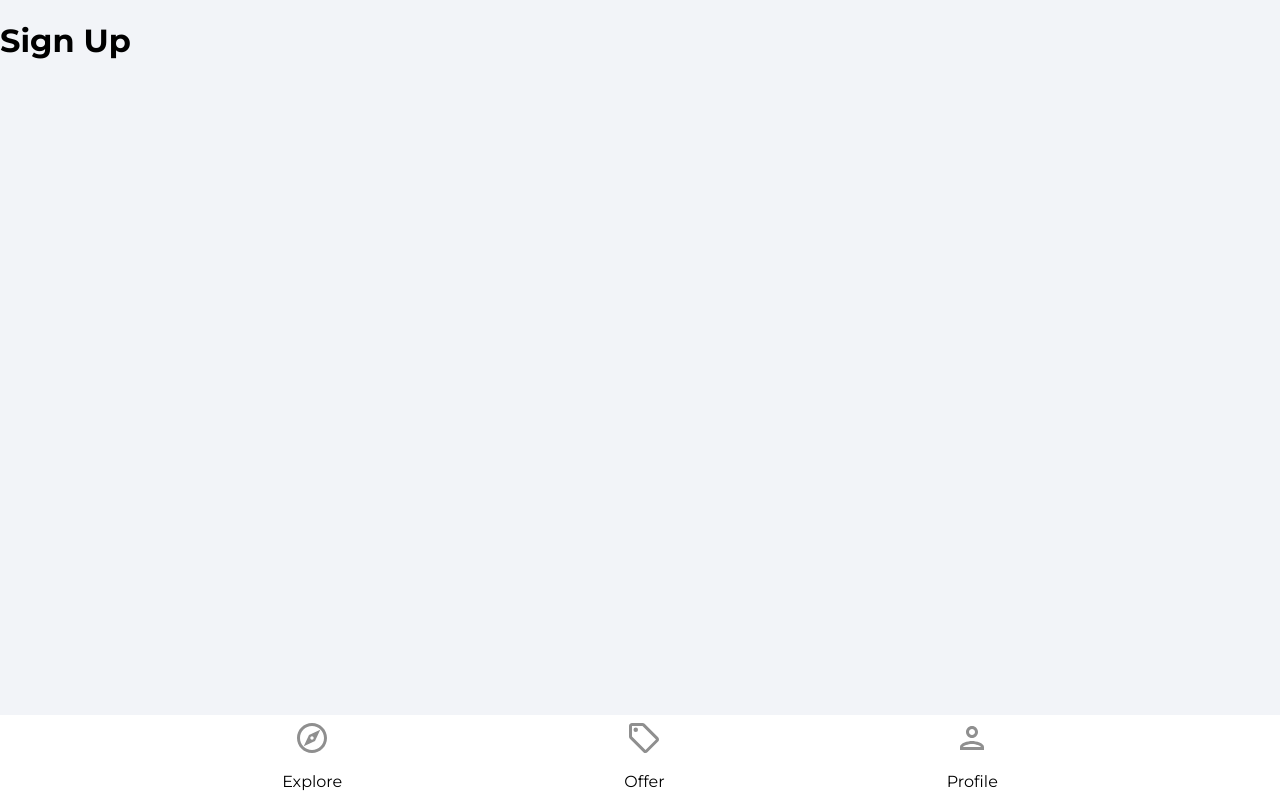
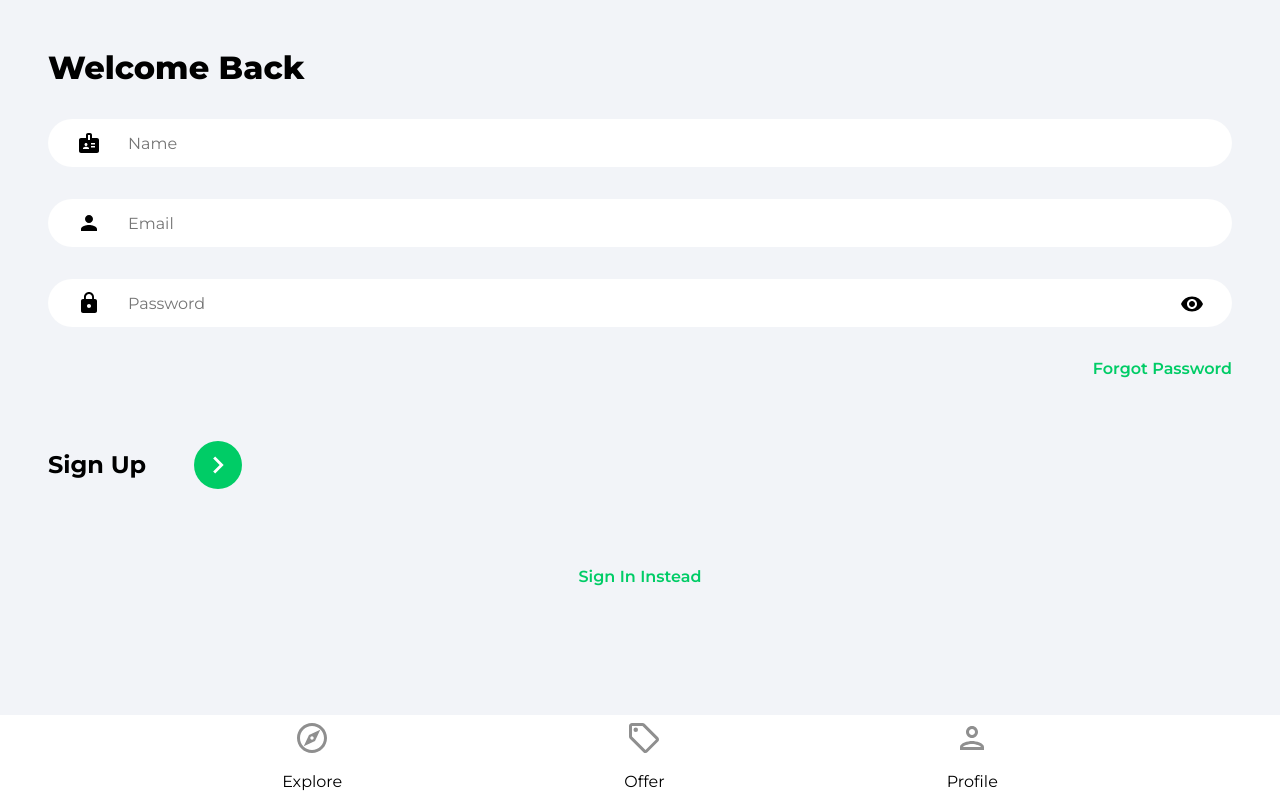
Before and after one commit to g-ram84/github-finder, a React (Create React App) app in the folder house-marketplace/: page /sign-up in a window 1280 px wide. Built offline with nearby package versions, Linux system fonts and the light colour scheme.

Commit message:
Added sign-in/sign-up forms

```diff
--- a/house-marketplace/src/pages/SignIn.jsx
+++ b/house-marketplace/src/pages/SignIn.jsx
@@ -1,8 +1,75 @@
+import { useState } from "react";
+import { Link, useNavigate } from "react-router-dom";
+import { ReactComponent as ArrowRightIcon } from "../assets/svg/keyboardArrowRightIcon.svg";
+import visibilityIcon from "../assets/svg/visibilityIcon.svg";
+
 function SignIn() {
+	const [showPassword, setShowPassword] = useState(false);
+	const [formData, setFormData] = useState({
+		email: "",
+		password: ""
+	});
+
+	const { email, password } = formData;
+
+	const navigate = useNavigate();
+
+	const onChange = (e) => {
+		setFormData((prevState) => ({
+			...prevState,
+			[e.target.id]: e.target.value
+		}));
+	};
+
 	return (
-		<div>
-			<h1>Sign In</h1>
-		</div>
+		<>
+			<div className="pageContainer">
+				<header>
+					<p className="pageHeader">Welcome Back</p>
+				</header>
+
+				<main>
+					<form>
+						<input
+							type="email"
+							placeholder="Email"
+							id="email"
+							value={email}
+							onChange={onChange}
+							className="emailInput"
+						/>
+						<div className="passwordInputDiv">
+							<input
+								type={showPassword ? "text" : "password"}
+								className="passwordInput"
+								placeholder="Password"
+								id="password"
+								value={password}
+								onChange={onChange}
+							/>
+							<img
+								src={visibilityIcon}
+								alt="show password"
+								onClick={() => setShowPassword((prevState) => !prevState)}
+								className="showPassword"
+							/>
+						</div>
+						<Link to="/forgot-password" className="forgotPasswordLink">
+							Forgot Password
+						</Link>
+						<div className="signInBar">
+							<p className="signInText">Sign In</p>
+							<button className="signInButton">
+								<ArrowRightIcon fill="#ffffff" width="34px" height="34px" />
+							</button>
+						</div>
+					</form>
+					<Link to="/sign-up" className="registerLink">
+						Sign Up Instead
+					</Link>
+				</main>
+			</div>
+		</>
 	);
 }
 
--- a/house-marketplace/src/pages/SignUp.jsx
+++ b/house-marketplace/src/pages/SignUp.jsx
@@ -1,8 +1,84 @@
+import { useState } from "react";
+import { Link, useNavigate } from "react-router-dom";
+import { ReactComponent as ArrowRightIcon } from "../assets/svg/keyboardArrowRightIcon.svg";
+import visibilityIcon from "../assets/svg/visibilityIcon.svg";
+
 function SignUp() {
+	const [showPassword, setShowPassword] = useState(false);
+	const [formData, setFormData] = useState({
+		name: "",
+		email: "",
+		password: ""
+	});
+
+	const { name, email, password } = formData;
+
+	const navigate = useNavigate();
+
+	const onChange = (e) => {
+		setFormData((prevState) => ({
+			...prevState,
+			[e.target.id]: e.target.value
+		}));
+	};
+
 	return (
-		<div>
-			<h1>Sign Up</h1>
-		</div>
+		<>
+			<div className="pageContainer">
+				<header>
+					<p className="pageHeader">Welcome Back</p>
+				</header>
+
+				<main>
+					<form>
+						<input
+							type="text"
+							placeholder="Name"
+							id="name"
+							value={name}
+							onChange={onChange}
+							className="nameInput"
+						/>
+						<input
+							type="email"
+							placeholder="Email"
+							id="email"
+							value={email}
+							onChange={onChange}
+							className="emailInput"
+						/>
+						<div className="passwordInputDiv">
+							<input
+								type={showPassword ? "text" : "password"}
+								className="passwordInput"
+								placeholder="Password"
+								id="password"
+								value={password}
+								onChange={onChange}
+							/>
+							<img
+								src={visibilityIcon}
+								alt="show password"
+								onClick={() => setShowPassword((prevState) => !prevState)}
+								className="showPassword"
+							/>
+						</div>
+						<Link to="/forgot-password" className="forgotPasswordLink">
+							Forgot Password
+						</Link>
+						<div className="signUpBar">
+							<p className="signUpText">Sign Up</p>
+							<button className="signUpButton">
+								<ArrowRightIcon fill="#ffffff" width="34px" height="34px" />
+							</button>
+						</div>
+					</form>
+					<Link to="/sign-in" className="registerLink">
+						Sign In Instead
+					</Link>
+				</main>
+			</div>
+		</>
 	);
 }
 
```
